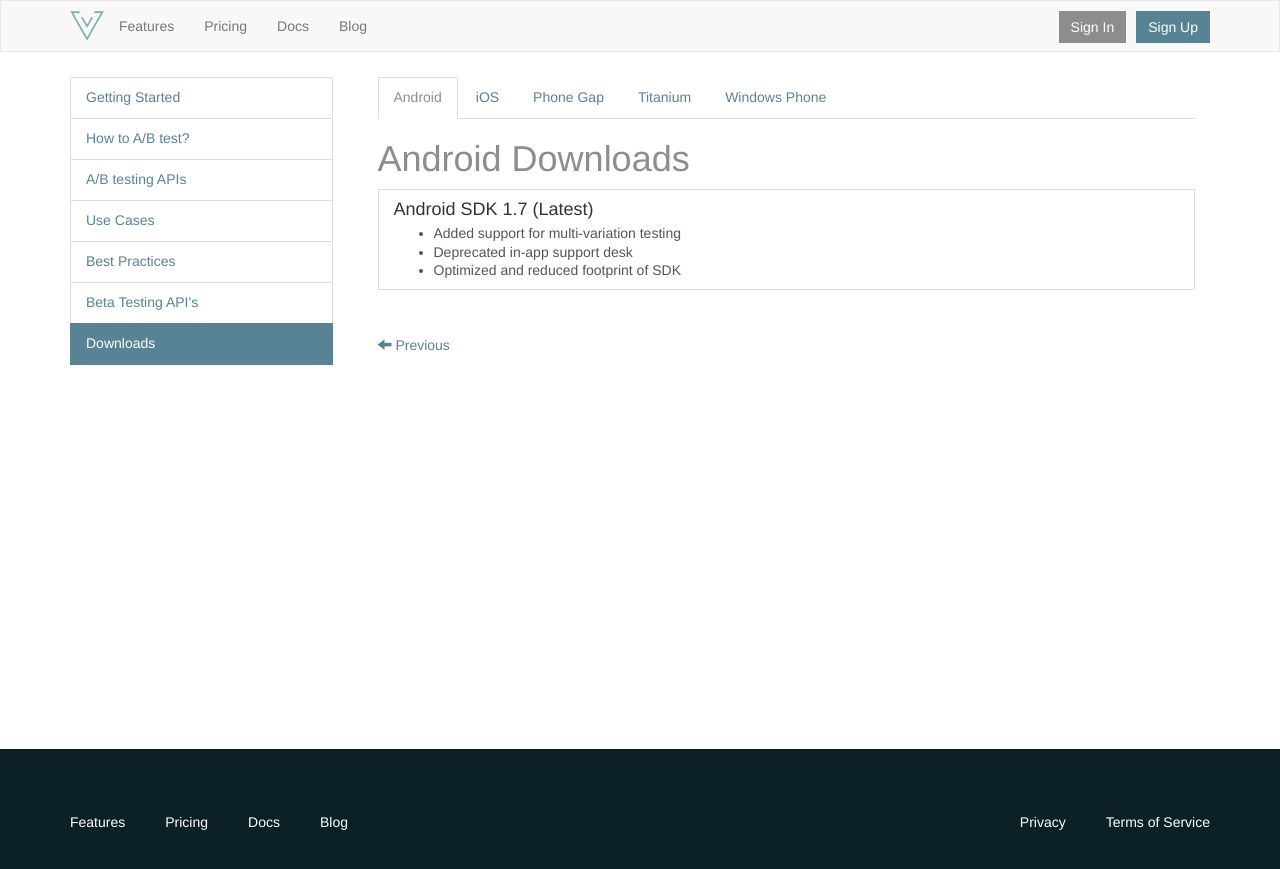
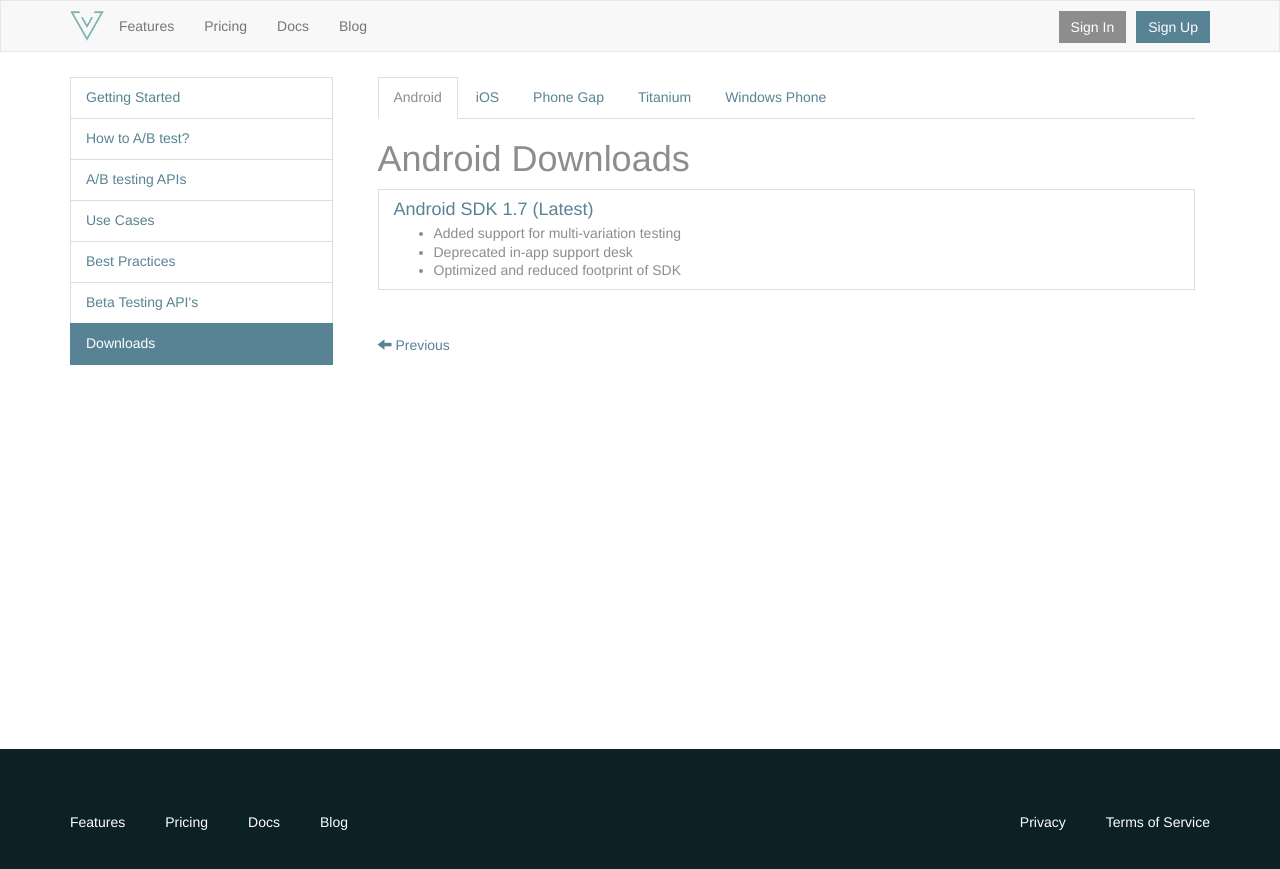
Before and after one commit to vesselio/resources, a Jekyll site: the page built from _posts/2014-01-07-downloads.html, in a window 1280 px wide. Shown: the top 869 px of the page. Built offline with Jekyll 4.4.1, drawn with Linux system fonts in a browser that asks for light colours.

Commit message:
update downloads

```diff
--- a/_posts/2014-01-07-downloads.html
+++ b/_posts/2014-01-07-downloads.html
@@ -25,30 +25,47 @@
     <!-- Android -->
     <div class="tab-pane active" id="android">
         <h1>Android Downloads</h1>
-        <div class="list-group">
-            <a class='list-group-item' href="https://www.vessel.io/static/files/vesselsdk.zip">
-                <h4 class="list-group-item-heading">Android SDK 1.7 (Latest)</h4>
+        <div class="list-group margin-top-10">
+            <div class="list-group-item">
+                <h4 class="list-group-item-heading"><a href="https://www.vessel.io/static/files/vesselsdk.zip">Android SDK 1.7 (Latest) </a>
+                </h4>
                 <ul class="list-group-item-text">
                     <li>Added support for multi-variation testing</li>
                     <li>Deprecated in-app support desk</li>
                     <li>Optimized and reduced footprint of SDK</li>
                 </ul>
-            </a>
+            </div>
         </div>
     </div>
     <!-- iOS -->
     <div class="tab-pane" id="ios">
         <h1>iOS Downloads</h1>
-        <div class="list-group">
-            <a class='list-group-item' href="https://www.vessel.io/static/files/vessel-ios.zip">
-                <h4 class="list-group-item-heading">iOS framework 0.6 (Latest)</h4>
+        <div class="list-group margin-top-10">
+              <div class="list-group-item">
+                <h4 class="list-group-item-heading"><a href="https://www.vessel.io/static/files/vessel-ios.zip">iOS framework 0.6 (Latest)</a></h4>
                 <ul class="list-group-item-text">
                     <li>Fixed issue with UI Threads</li>
                     <li>Improved multi checkpoint reporting</li>
                     <li>Added support for cocopods</li>
                 </ul>
-            </a>
+            </div>
+        </div>
+        <div class="list-group margin-top-10">
+              <div class="list-group-item">
+                <h4 class="list-group-item-heading">Cocoapods Users</h4>
+                <ul class="list-group-item-text">
+                    <li> Open Podfile in your Xcode project directory, Add following:</li>
+{% highlight obj-c %}$ edit Podfile
+platform :ios, '6.0'
+pod 'ABTestingVessel'
+{% endhighlight%}
 
+                    <li>Now you can install the dependencies in your project:</li>
+{% highlight obj-c %}
+$ pod install
+ {% endhighlight%}
+                </ul>
+            </div>
         </div>
     </div>
     <!-- PhoneGap -->
```
